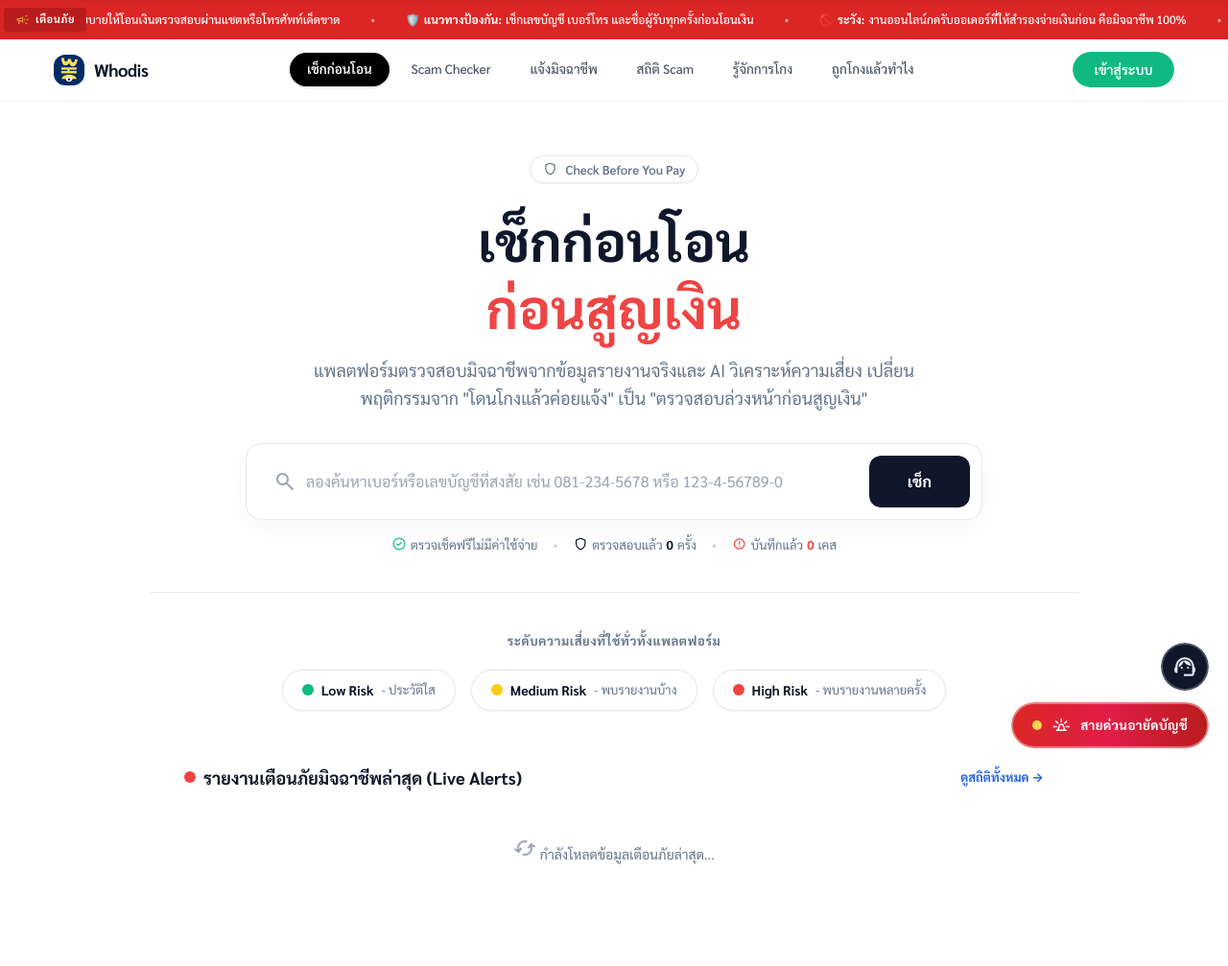
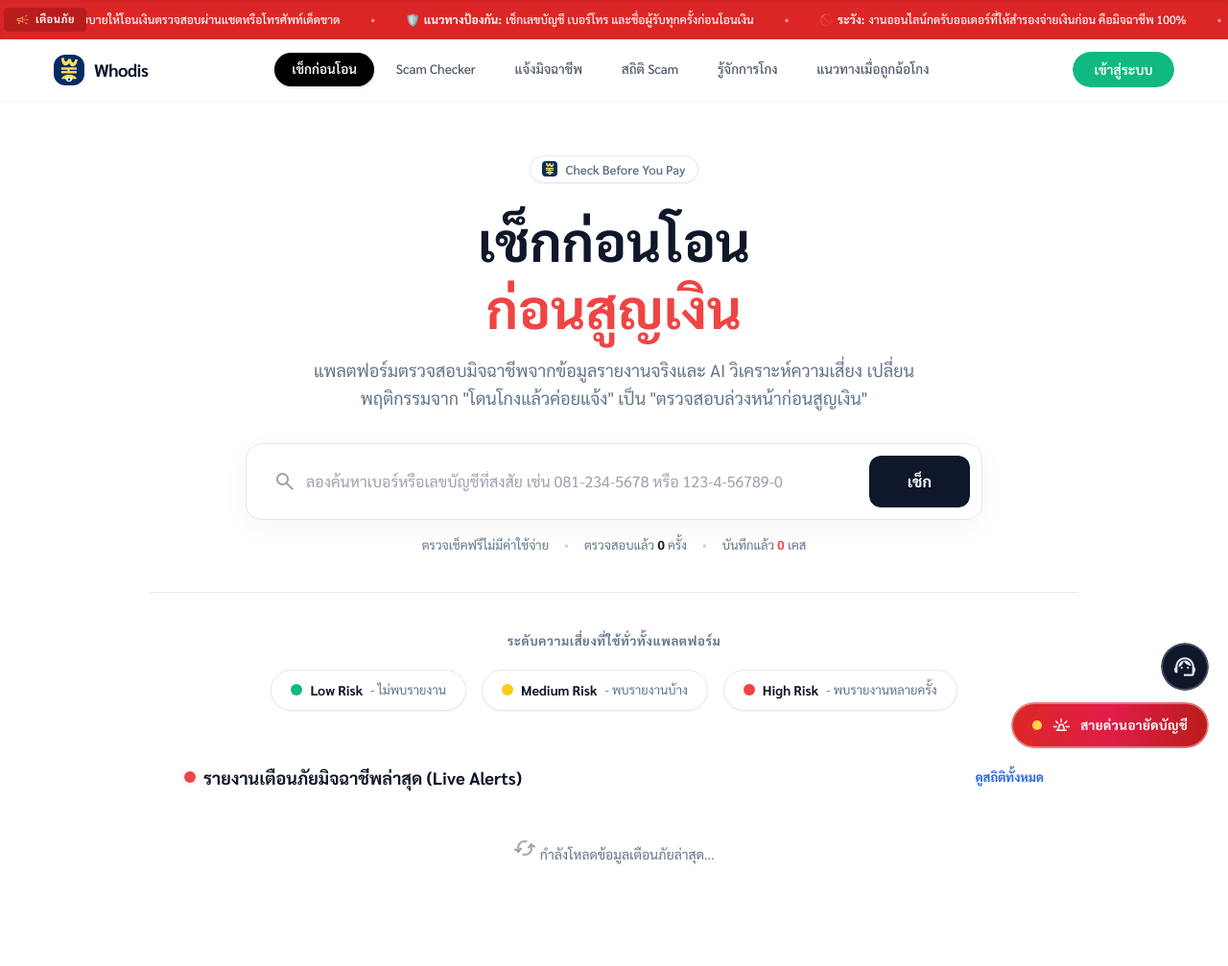
Before and after one commit to chaiyakhunwuttichai02-svg/whodis, a PHP site: page /index.html in a window 1280 px wide. Shown: the top 1007 px of the page at 96% size. Run offline with PHP 8.4, Linux system fonts and the light colour scheme; data that the repository does not hold is empty; some libraries are stand-ins or nearby versions.

Commit message:
ui: replace badge icon with logo, remove stat icons, fix nav texts, change admin button

```diff
--- a/index.html
+++ b/index.html
@@ -128,7 +128,7 @@
                 <!-- ส่วนค้นหาหลัก -->
                 <div class="text-center flex flex-col items-center mt-4">
                     <div class="inline-flex items-center gap-2 px-3 py-1 bg-white border border-gray-200 text-muted-text text-[13px] font-semibold rounded-full mb-6 shadow-sm">
-                        <span class="material-symbols-outlined text-[16px]">shield</span> Check Before You Pay
+                        <img src="assets/logo.png" alt="Whodis" class="w-4 h-4 rounded object-cover"> Check Before You Pay
                     </div>
 
                     <h1 class="text-[40px] md:text-[56px] font-bold text-primary-text leading-tight mb-4">
@@ -157,11 +157,11 @@
                         </form>
                     </div>
                     <div class="flex flex-wrap items-center justify-center gap-4 text-[13px] text-muted-text mb-10">
-                        <span class="flex items-center gap-1"><span class="material-symbols-outlined text-[16px] text-success">check_circle</span> ตรวจเช็คฟรีไม่มีค่าใช้จ่าย</span>
+                        <span>ตรวจเช็คฟรีไม่มีค่าใช้จ่าย</span>
                         <span class="text-gray-300">•</span>
-                        <span class="flex items-center gap-1"><span class="material-symbols-outlined text-[16px] text-primary-text">shield</span> ตรวจสอบแล้ว <strong id="hero-searches" class="text-primary-text font-bold">0</strong> ครั้ง</span>
+                        <span>ตรวจสอบแล้ว <strong id="hero-searches" class="text-primary-text font-bold">0</strong> ครั้ง</span>
                         <span class="text-gray-300">•</span>
-                        <span class="flex items-center gap-1"><span class="material-symbols-outlined text-[16px] text-danger">report</span> บันทึกแล้ว <strong id="hero-reports" class="text-danger font-bold">0</strong> เคส</span>
+                        <span>บันทึกแล้ว <strong id="hero-reports" class="text-danger font-bold">0</strong> เคส</span>
                     </div>
                 </div>
 
@@ -172,7 +172,7 @@
                         <div class="flex items-center gap-2 bg-white px-5 py-2.5 rounded-full border border-gray-200 shadow-sm">
                             <div class="w-3 h-3 rounded-full bg-success"></div>
                             <span class="text-[14px] font-bold text-primary-text">Low Risk</span>
-                            <span class="text-[13px] text-muted-text hidden sm:inline">- ประวัติใส</span>
+                            <span class="text-[13px] text-muted-text hidden sm:inline">- ไม่พบรายงาน</span>
                         </div>
                         <div class="flex items-center gap-2 bg-white px-5 py-2.5 rounded-full border border-gray-200 shadow-sm">
                             <div class="w-3 h-3 rounded-full bg-warning"></div>
@@ -198,7 +198,7 @@
                             <h3 class="text-[18px] font-bold text-primary-text">รายงานเตือนภัยมิจฉาชีพล่าสุด (Live Alerts)</h3>
                         </div>
                         <a href="stats.html" class="text-[13px] font-bold text-blue-600 hover:underline flex items-center gap-1">
-                            ดูสถิติทั้งหมด &rarr;
+                            ดูสถิติทั้งหมด
                         </a>
                     </div>
                     <div id="live-reports-container" class="grid grid-cols-1 md:grid-cols-2 gap-4">
--- a/index.php
+++ b/index.php
@@ -48,7 +48,7 @@ include 'header.php';
         <!-- ส่วนค้นหาหลัก -->
         <div class="text-center flex flex-col items-center mt-4">
             <div class="inline-flex items-center gap-2 px-3 py-1 bg-white border border-gray-200 text-muted-text text-[13px] font-semibold rounded-full mb-6 shadow-sm">
-                <span class="material-symbols-outlined text-[16px]">shield</span> Check Before You Pay
+                <img src="assets/logo.png" alt="Whodis" class="w-4 h-4 rounded object-cover"> Check Before You Pay
             </div>
 
             <h1 class="text-[40px] md:text-[56px] font-bold text-primary-text leading-tight mb-4">
@@ -88,7 +88,7 @@ include 'header.php';
                 <div class="flex items-center gap-2 bg-white px-5 py-2.5 rounded-full border border-gray-200 shadow-sm">
                     <div class="w-3 h-3 rounded-full bg-success"></div>
                     <span class="text-[14px] font-bold text-primary-text">Low Risk</span>
-                    <span class="text-[13px] text-muted-text hidden sm:inline">- ประวัติใส</span>
+                    <span class="text-[13px] text-muted-text hidden sm:inline">- ไม่พบรายงาน</span>
                 </div>
                 <div class="flex items-center gap-2 bg-white px-5 py-2.5 rounded-full border border-gray-200 shadow-sm">
                     <div class="w-3 h-3 rounded-full bg-warning"></div>
--- a/js/header.js
+++ b/js/header.js
@@ -83,11 +83,11 @@ function renderHeader() {
     { name: 'แจ้งมิจฉาชีพ', url: 'report.html', isPublic: false },
     { name: 'สถิติ Scam', url: 'stats.html', isPublic: false },
     { name: 'รู้จักการโกง', url: 'knowledge.html', isPublic: false },
-    { name: 'ถูกโกงแล้วทำไง', url: 'emergency.html', isPublic: false }
+    { name: 'แนวทางเมื่อถูกฉ้อโกง', url: 'emergency.html', isPublic: false }
   ];
 
   if (isAdmin) {
-    navItems.push({ name: '🛡️ จัดการแอดมิน', url: 'admin_reports.html', isPublic: false });
+    navItems.push({ name: '⚙️ หลังบ้าน', url: 'admin_reports.html', isPublic: false });
   }
 
   const navLinksHtml = navItems.map(item => {
```
